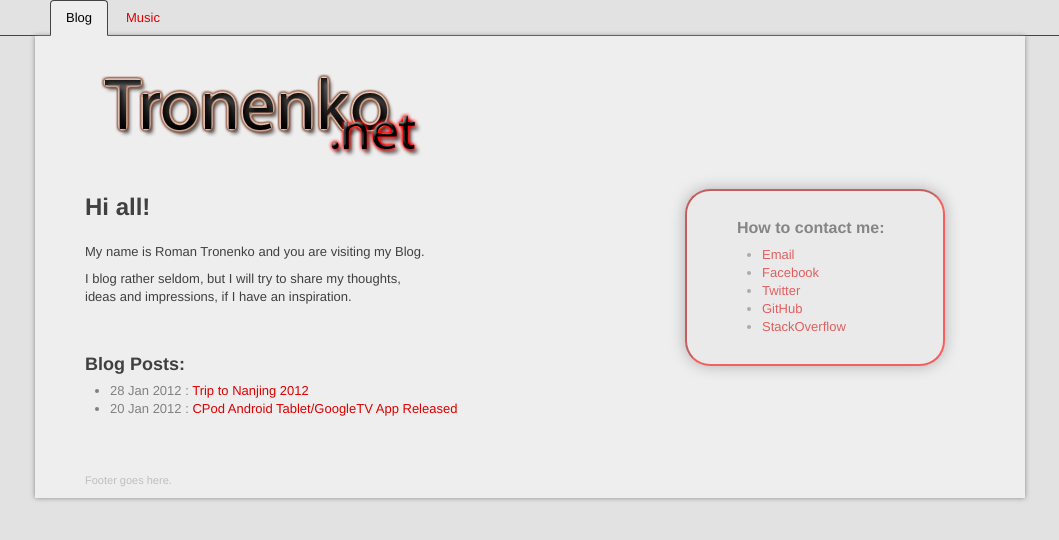
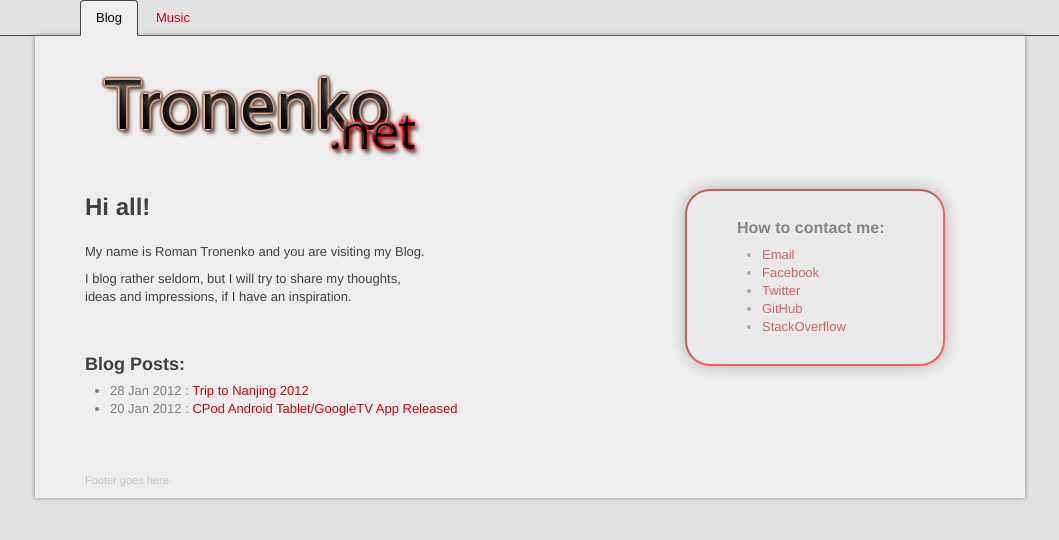
Before and after one commit to morphium/morphium.github.com, a Jekyll site: the page built from index.html, in a window 1280 px wide. Shown: the top 540 px of the page, without its empty margins (110-1169 px from the left). Built offline with Jekyll 4.4.1, drawn with Linux system fonts in a browser that asks for light colours; nearby versions of some CDN libraries.

Commit message:
tabs are centered correctly now

```diff
--- a/_layouts/blog.html
+++ b/_layouts/blog.html
@@ -12,6 +12,7 @@ section: blog
 
 <hr />
 
+
 <div id="disqus_thread"></div>
 <script type="text/javascript">
     /* * * CONFIGURATION VARIABLES: EDIT BEFORE PASTING INTO YOUR WEBPAGE * * */
--- a/_layouts/default.html
+++ b/_layouts/default.html
@@ -17,6 +17,7 @@
 	  <li {% if page.section == "music" %} class="active"{% endif %}><a href="/music">Music</a></li>
 
 	</ul>
+  <div id="line"></div>
   <div id="main" class="container">
 
     <header>
--- a/css/style.css
+++ b/css/style.css
@@ -17,12 +17,17 @@ body {
 }
 
 .tabs {
-	padding-left: 150px;
+	padding-left: 50px;
 	margin-bottom: 0px;
-	border-color: #444;
 	margin-left: auto;
 	margin-right: auto;
-	width: 1110px;
+	width: 950px;
+}
+
+#line {
+	border-top: 1px solid #444;
+	margin-top: -1px;
+
 }
 
 .tabs .active a {
```
